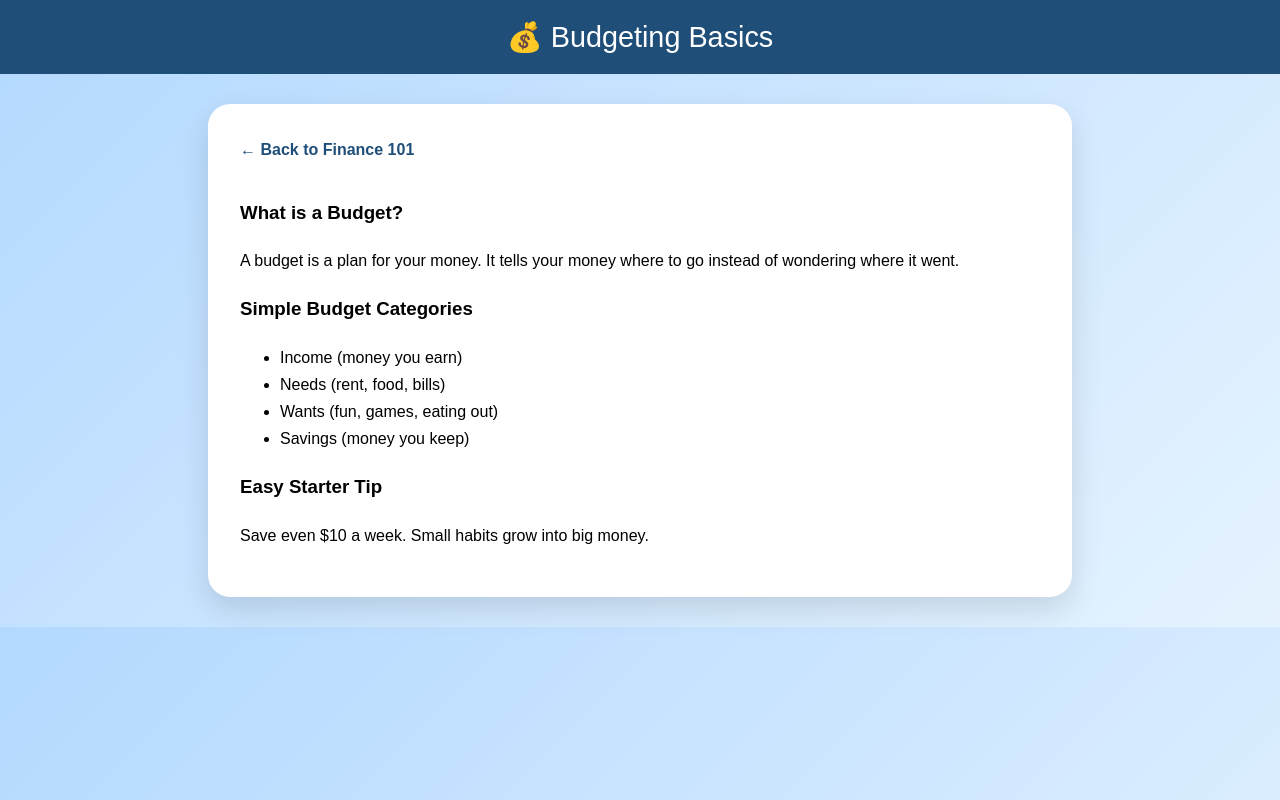
After one commit to yesslay209-bot/financeAI, a Flask app: page /article/budgeting in a window 1280 px wide. The commit adds this page. Run offline with Flask 3, Linux system fonts and the light colour scheme.

Commit message:
Add Articles

```diff
--- a/app.py
+++ b/app.py
@@ -132,6 +132,26 @@ def clear():
     return jsonify({"status": "cleared"})
 
 # -------------------------
+# ARTICLE PAGES
+# -------------------------
+
+@app.route("/article/budgeting")
+def budgeting_article():
+    return render_template("articles/budgeting.html")
+
+@app.route("/article/debt")
+def debt_article():
+    return render_template("articles/debt.html")
+
+@app.route("/article/saving")
+def saving_article():
+    return render_template("articles/saving.html")
+
+@app.route("/article/bills")
+def bills_article():
+    return render_template("articles/bills.html")
+
+# -------------------------
 # RUN
 # -------------------------
 
--- /dev/null
+++ b/templates/articles/budgeting.html
@@ -0,0 +1,75 @@
+<!DOCTYPE html>
+<html lang="en">
+<head>
+<meta charset="UTF-8">
+<meta name="viewport" content="width=device-width, initial-scale=1.0">
+<title>Budgeting Basics</title>
+
+<style>
+body {
+    font-family: 'Poppins', sans-serif;
+    background: linear-gradient(135deg, #b3d9ff, #e6f3ff);
+    margin: 0;
+}
+
+header {
+    background-color: #1f4e79;
+    color: white;
+    padding: 20px;
+    text-align: center;
+    font-size: 1.8em;
+}
+
+.container {
+    max-width: 800px;
+    margin: 30px auto;
+    background: white;
+    border-radius: 22px;
+    padding: 32px;
+    box-shadow: 0 12px 30px rgba(0,0,0,0.12);
+    line-height: 1.7;
+}
+
+.back {
+    color: #1f4e79;
+    font-weight: 600;
+    cursor: pointer;
+    margin-bottom: 15px;
+    display: inline-block;
+}
+</style>
+</head>
+
+<body>
+
+<header>💰 Budgeting Basics</header>
+
+<div class="container">
+
+<div class="back" onclick="location.href='/finance101'">
+← Back to Finance 101
+</div>
+
+<h3>What is a Budget?</h3>
+<p>
+A budget is a plan for your money.
+It tells your money where to go instead of wondering where it went.
+</p>
+
+<h3>Simple Budget Categories</h3>
+<ul>
+<li>Income (money you earn)</li>
+<li>Needs (rent, food, bills)</li>
+<li>Wants (fun, games, eating out)</li>
+<li>Savings (money you keep)</li>
+</ul>
+
+<h3>Easy Starter Tip</h3>
+<p>
+Save even $10 a week. Small habits grow into big money.
+</p>
+
+</div>
+
+</body>
+</html>
```
Also changed, not shown: templates/articles/bills.html (added, +56 -0 lines), templates/articles/debt.html (added, +55 -0 lines), templates/articles/saving.html (added, +56 -0 lines), templates/finance101.html (+8 -4 lines), templates/landing.html (+2 -6 lines).
